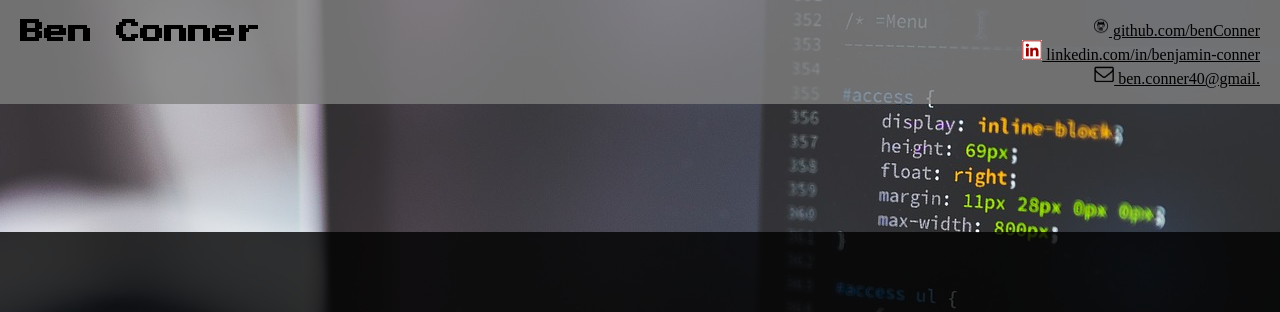
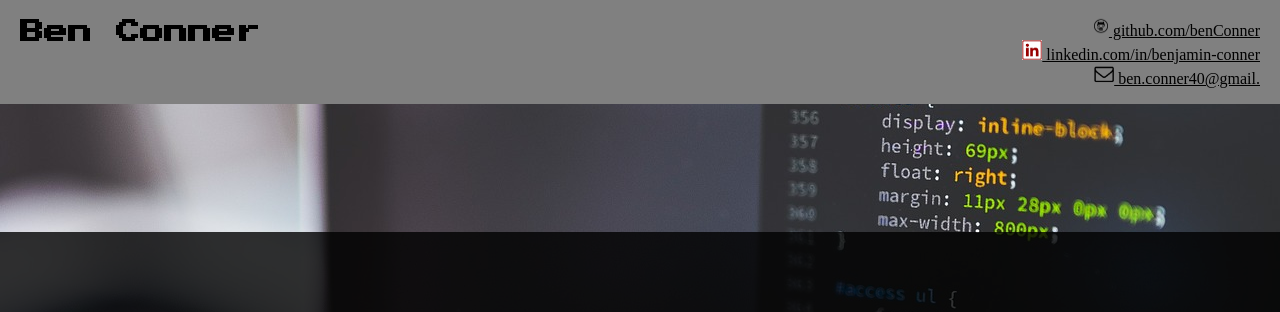
Before and after one commit to benConner/benConner.github.io, a website: page index.html in a window 1280 px wide. Shown: the top 312 px of the page. Drawn offline with nearby package versions, Linux system fonts and the light colour scheme.

Commit message:
made the header soild gray

```diff
--- a/style/_nav.scss
+++ b/style/_nav.scss
@@ -1,6 +1,6 @@
 .header_nav{
   display: flex;
-  background: rgba(128,128,128,0.8);
+  background: rgb(128,128,128);
   // background: url(/img/dinosaur.jpg) black no-repeat;
   background-position: center;
 	background-size: 100%;
```
Also changed, not shown: style/main.css, 1 other file.
